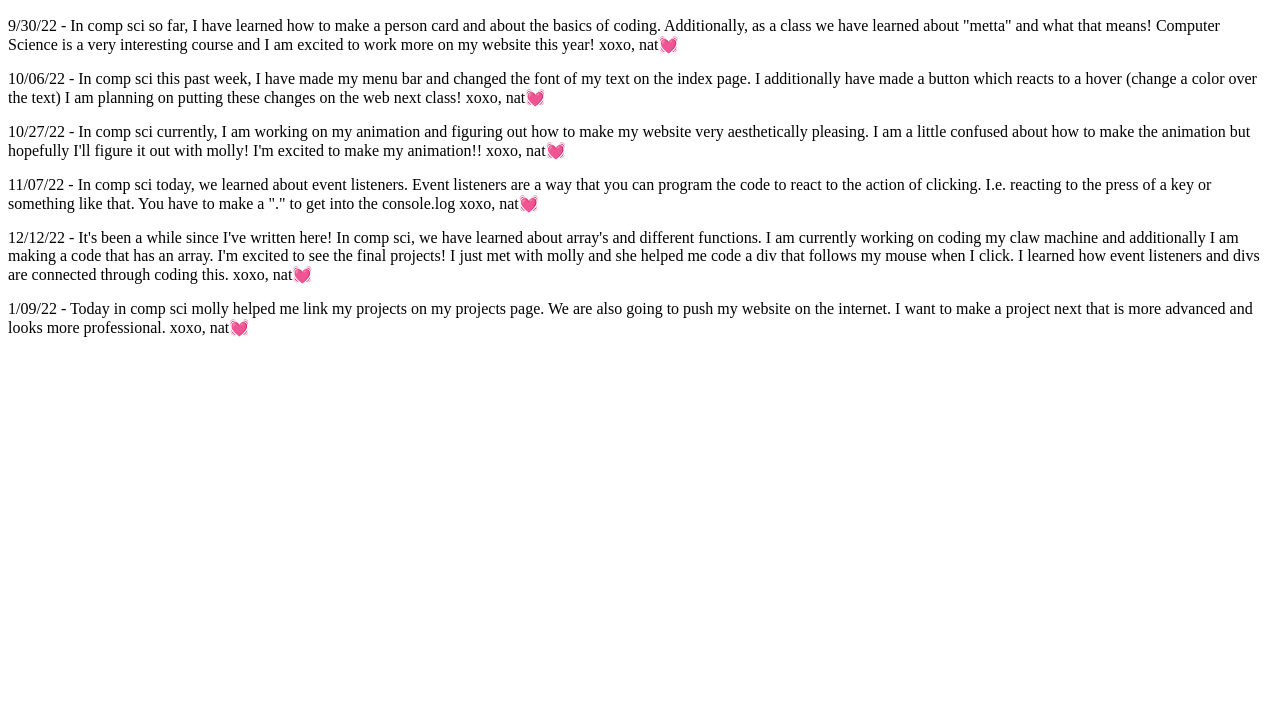
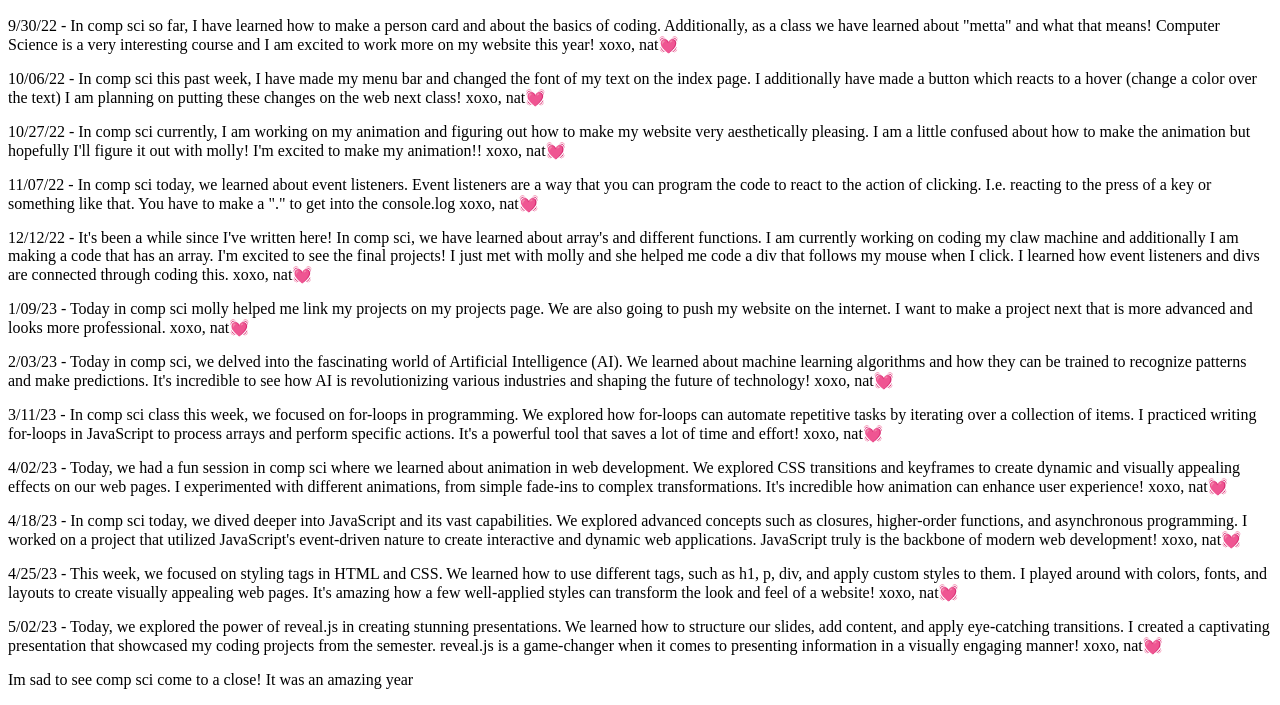
Before and after one commit to c25ns/c25ns.github.io, a plain HTML site: page journal.html in a window 1280 px wide. Shown: the part 110-815 px from the top of the page. Drawn offline with Linux system fonts and the light colour scheme.

Commit message:
everything in the c25ns.github.io folder and the reveal folder

```diff
--- a/journal.html
+++ b/journal.html
@@ -51,11 +51,24 @@ nat💓
 </p>
 
 <p>
-	1/09/22 - Today in comp sci molly helped me link my projects on my projects page. We are also going to push my website on the internet. I want to make a project next that is more advanced and looks more professional.
+	1/09/23 - Today in comp sci molly helped me link my projects on my projects page. We are also going to push my website on the internet. I want to make a project next that is more advanced and looks more professional.
 
 	xoxo,
 	nat💓
 </p>
+<p> 2/03/23 - Today in comp sci, we delved into the fascinating world of Artificial Intelligence (AI). We learned about machine learning algorithms and how they can be trained to recognize patterns and make predictions. It's incredible to see how AI is revolutionizing various industries and shaping the future of technology! xoxo, nat💓 </p>
 
+<p> 3/11/23 - In comp sci class this week, we focused on for-loops in programming. We explored how for-loops can automate repetitive tasks by iterating over a collection of items. I practiced writing for-loops in JavaScript to process arrays and perform specific actions. It's a powerful tool that saves a lot of time and effort! xoxo, nat💓 </p>
+
+<p> 4/02/23 - Today, we had a fun session in comp sci where we learned about animation in web development. We explored CSS transitions and keyframes to create dynamic and visually appealing effects on our web pages. I experimented with different animations, from simple fade-ins to complex transformations. It's incredible how animation can enhance user experience! xoxo, nat💓 </p>
+
+<p> 4/18/23 - In comp sci today, we dived deeper into JavaScript and its vast capabilities. We explored advanced concepts such as closures, higher-order functions, and asynchronous programming. I worked on a project that utilized JavaScript's event-driven nature to create interactive and dynamic web applications. JavaScript truly is the backbone of modern web development! xoxo, nat💓 </p>
+
+<p> 4/25/23 - This week, we focused on styling tags in HTML and CSS. We learned how to use different tags, such as h1, p, div, and apply custom styles to them. I played around with colors, fonts, and layouts to create visually appealing web pages. It's amazing how a few well-applied styles can transform the look and feel of a website! xoxo, nat💓 </p>
+
+ <p> 5/02/23 - Today, we explored the power of reveal.js in creating stunning presentations. We learned how to structure our slides, add content, and apply eye-catching transitions. I created a captivating presentation that showcased my coding projects from the semester. reveal.js is a game-changer when it comes to presenting information in a visually engaging manner! xoxo, nat💓
+ </p>
+
+ <p>Im sad to see comp sci come to a close! It was an amazing year</p>
 </body>
 </html>
```
Also changed, not shown: 1 other file.
